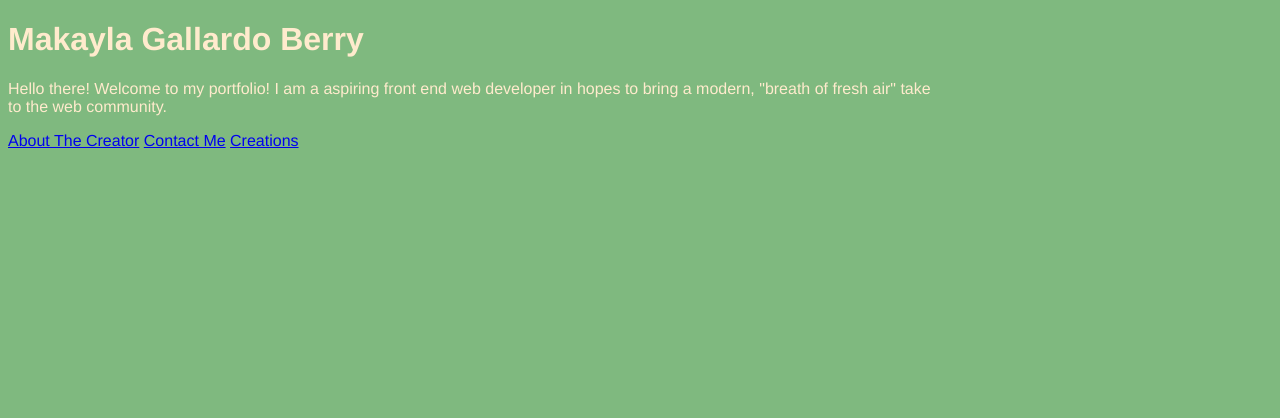
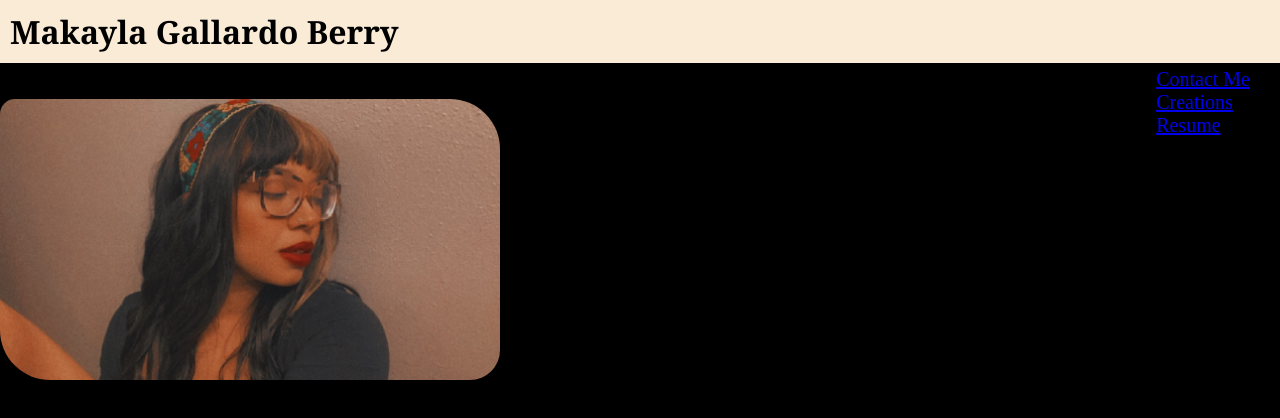
Before and after one commit to im-urvenus/Makayla-sPortfolio, a plain HTML site: page index.html in a window 1280 px wide. Drawn offline with Linux system fonts and the light colour scheme.

Commit message:
added image and fixed some code

```diff
--- a/index.html
+++ b/index.html
@@ -7,15 +7,24 @@
     <link rel="stylesheet" href="style.css"/>
 </head>
 <body>
-    <header>
+    <header class="main-header">
         <h1> Makayla Gallardo Berry</h1>
-        <p> Hello there! Welcome to my portfolio! I am a aspiring front end web developer in hopes to bring a modern, "breath of fresh air" take <br> to the web community.  </p>
-        <nav>
-            <a href="#">About The Creator</a>
-            <a href="#"> Contact Me</a>
-            <a href="#"> Creations</a>
-        </nav>
+        <div>
+            <ul>
+                <li> <a href="Contact Me">Contact Me</a>
+                </li>
+                <li> <a href="Creations">Creations</a>
+                </li>
+                <li> <a href="Resume">Resume</a>
+                </li>
+            </ul>
+        </div>
     </header>
+
+    <main>
+        <p>Welcome! My name is Makayla but most call me Kay <br> I'm an spiring front end developer, with a passion for knowledge and a forever expanding mind!</p>
+        <img class="image" src="images/kaysportimg.JPG" alt="Makayla's Selfie Image"/>
+    </main>
 
 </body>
 </html>
--- a/style.css
+++ b/style.css
@@ -1,8 +1,38 @@
-*{
-    font-family: 'Franklin Gothic Medium', 'Arial Narrow', Arial, sans-serif;
-    background-color: rgb(127, 185, 127);
+* {
+    box-sizing: border-box;
+    padding: 0;
+    margin: 0;
 }
 
-header {
-    color: blanchedalmond;
+body {
+    background-color: black;
 }
+
+.main-header {
+    padding: 10px;
+    font-family: Georgia, 'Times New Roman', Times, serif;
+    background-color: antiquewhite;
+    color: black;
+}
+
+.main-header div {
+    padding-top: 15px;
+    margin-right: 20px;
+    float: right;
+    font-family: 'Times New Roman', Times, serif;
+    font-size: 20px;
+}
+
+.main-header div ul {
+    list-style-type: none;
+}
+
+.main header ul li {
+    display: inline-block;
+    margin-left: 25px;
+}
+
+.image {
+    width: 500px;
+    border-radius: 15px 50px 30px;
+}
```
Also changed, not shown: images/kaysportimg.JPG (added).
